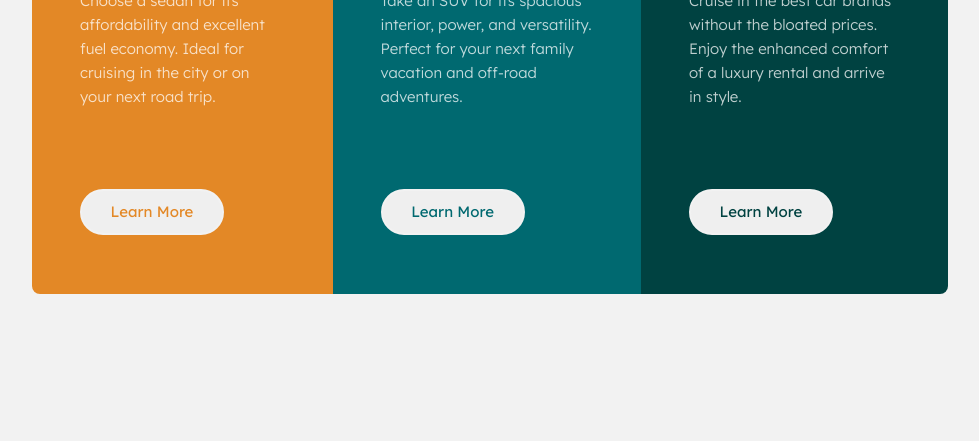
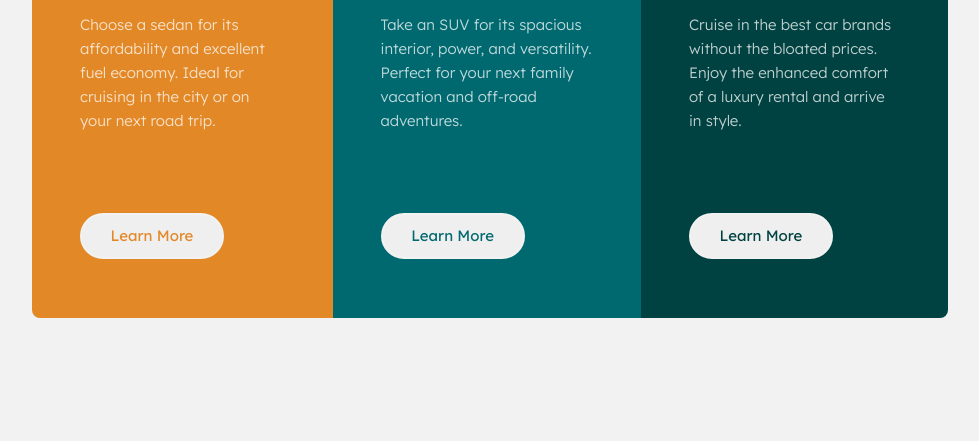
Before and after one commit to yusfsqrtof/3-column-preview-card-component-main, a plain HTML site: page index.html in a window 1280 px wide. Shown: the part 359-800 px from the top of the page, without its empty margins (150-1129 px from the left). Drawn offline with Linux system fonts and the light colour scheme.

Commit message:
Update style.css

```diff
--- a/style/style.css
+++ b/style/style.css
@@ -174,6 +174,8 @@ button.btn {
 @media screen and (min-width: 900px) {
     main {
         max-width: calc(916px);
+        margin-block-start: 3rem;
+
     }
     .container {
         flex-flow: row nowrap;
```
